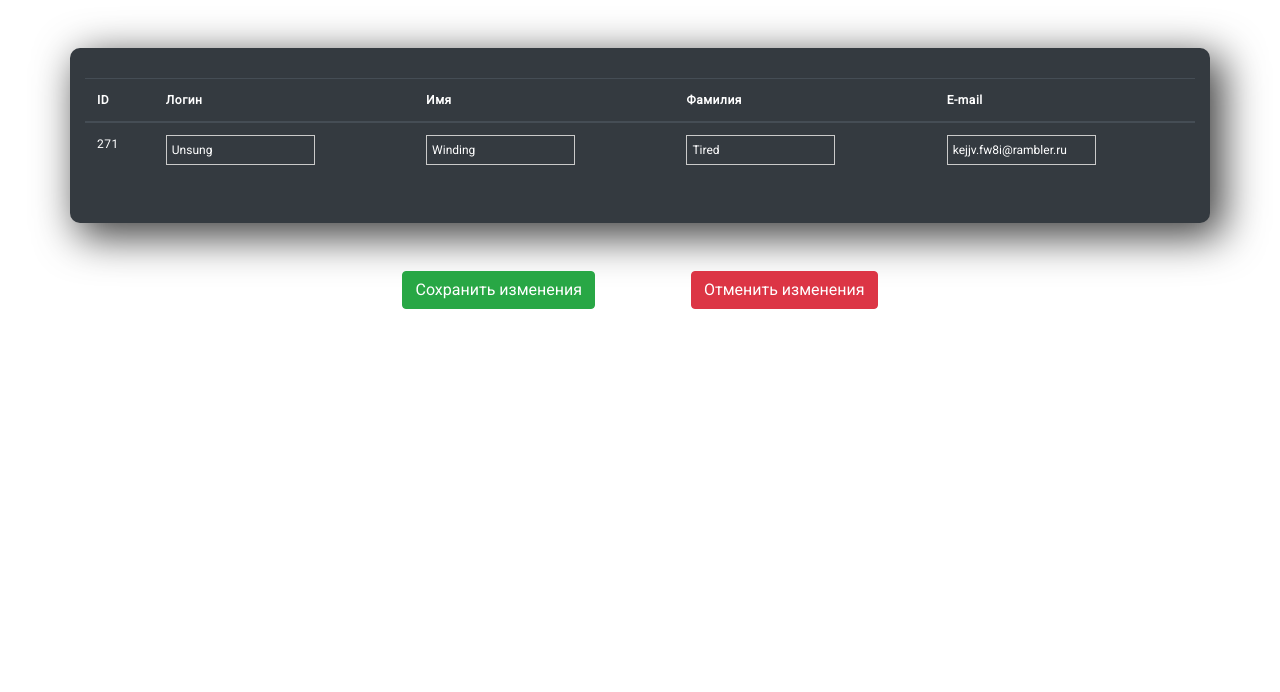
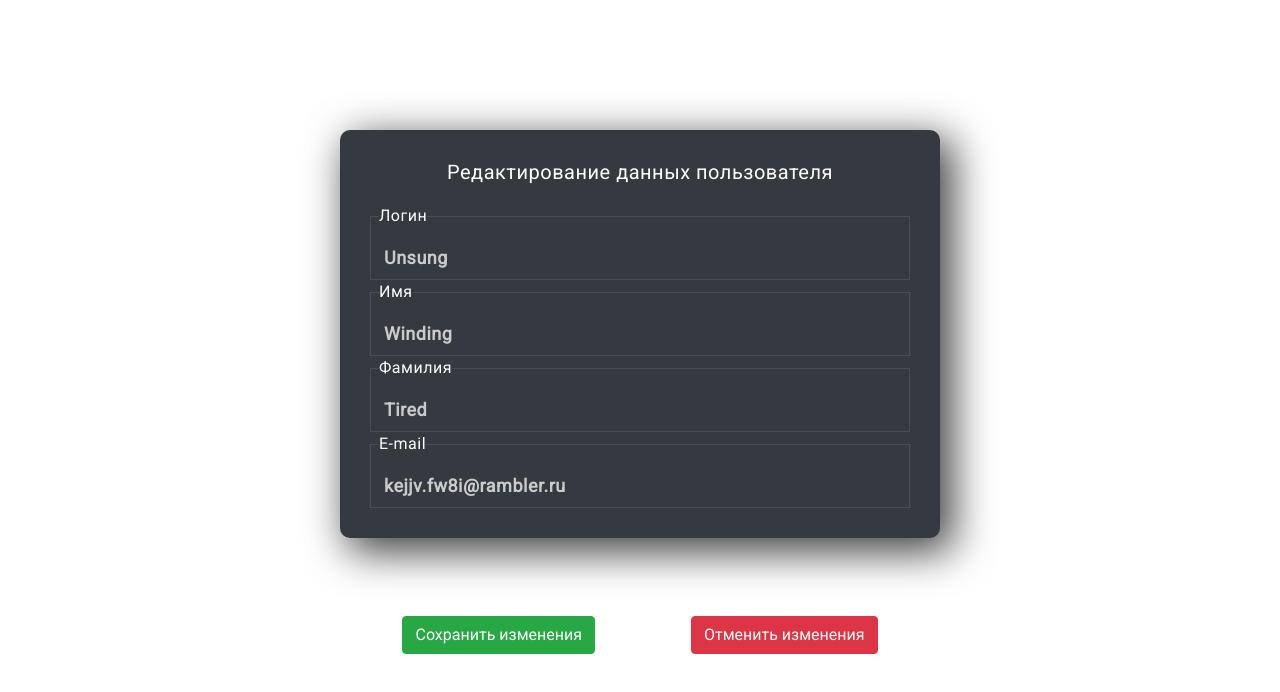
Before and after one commit to TanyaZolotarova/React-users-table-app, a React (Create React App) app: page /users/1 in a window 1280 px wide. Shown: the top 692 px of the page. Built offline with nearby package versions, Linux system fonts and the light colour scheme.

Commit message:
fix userEdid page

```diff
--- a/src/App.css
+++ b/src/App.css
@@ -231,11 +231,43 @@ header a:hover{
 .textarea_users{
   color: #fff;
   padding: 5px;
+
+}
+.table td{
+  vertical-align: inherit;
 }
 
 .border-input-users{
-  border: 1px solid #cacaca;
+  border: 1px solid #454d55!important;
 }
+.border-input-users:hover{
+  border: 1px solid #cacaca!important;
+}
+
+.d-flex{
+  align-items: center;
+}
+
+.user-h2{
+  font-size: 20px;
+  color: #ffffff;
+  text-align: center;
+  margin-bottom: 20px;
+}
+
+.label_text_user {
+  color: #fff;
+  font-weight: 400;
+  width: auto!important;
+  font-size: 16px;
+  text-align: initial!important;
+}
+
+.form-control_user{
+  color: #cacaca!important;
+}
+
+
 
 
 
--- a/src/Components/FormRegisterComponent.js
+++ b/src/Components/FormRegisterComponent.js
@@ -15,6 +15,8 @@ import {setErrors, setField, setLoggedIn, clearForm} from "/home/tanya/PhpstormP
 
 
 class FormRegisterComponent extends React.Component {
+
+
     fields = {
         username: '',
         email: '',
@@ -23,12 +25,9 @@ class FormRegisterComponent extends React.Component {
         password:'',
     };
 
-
     componentDidMount() {
         this.props.clearForm(this.fields);
-    }
-
-
+    };
 
     handleChange = ({target}) => {
         this.props.setField(target)
@@ -38,7 +37,7 @@ class FormRegisterComponent extends React.Component {
         e.preventDefault();
         const errors = this.validateForm();
         if (Object.keys(errors).length === 0) {
-            this.props.setLoggedIn(this.fields);
+            this.props.isLogged(this.fields);
         } else {
             this.props.setErrors(errors);
         }
@@ -87,7 +86,10 @@ class FormRegisterComponent extends React.Component {
         this.props.clearForm(this.fields);
         e.preventDefault()
     };
+
+
     render() {
+
         const {fields, errors} = this.props;
         return (
             <div>
--- a/src/Redux/actions/registration.js
+++ b/src/Redux/actions/registration.js
@@ -1,27 +1,33 @@
-// import * as action from '../constants/constants'
-
 export const REGISTRATION_SET_ERRORS = '[registration] set errors';
 export const REGISTRATION_SET_FIELD = '[registration] set field';
 export const REGISTRATION_CLEAR_FORM = '[registration] clear form';
 export const REGISTRATION_SET_LOGGED_IN = '[registration] set logged in';
 
-export const setErrors = (errors) => ({
-  type: REGISTRATION_SET_ERRORS,
-  errors,
-});
+export const setErrors = (errors) => {
+  return {
+    type: REGISTRATION_SET_ERRORS,
+    errors
+  }
+};
 
-export const setField = (field) => ({
-  type: REGISTRATION_SET_FIELD,
-  field,
-});
+export const setField = (field) => {
+  return {
+    type: REGISTRATION_SET_FIELD,
+    field
+  }
+};
 
-export const setLoggedIn = (fields) => ({
-  type: REGISTRATION_SET_LOGGED_IN,
-  // isLogged: true,
-  fields,
-});
+export const setLoggedIn = (fields) => {
+  return {
+    type: REGISTRATION_SET_LOGGED_IN,
+    // isLogged: true,
+    fields
+  }
+};
 
-export const clearForm = (fields) => ({
-  type: REGISTRATION_CLEAR_FORM,
-  fields,
-});
+export const clearForm = (fields) => {
+  return {
+    type: REGISTRATION_CLEAR_FORM,
+    fields
+  }
+};
--- a/src/Redux/actions/row.js
+++ b/src/Redux/actions/row.js
@@ -1,7 +1,7 @@
 export const GENERATE_DATA = '[table] generate user data in rows';
 export const UPDATE_FILTERED_ROWS = '[table] update filtered rows';
 export const UPDATE_PAGE = '[table] update page';
-export const EDIT_USER_ROW = '[table] edit user row'
+export const EDIT_USER_ROW = '[table] edit user row';
 
 
 
@@ -26,9 +26,9 @@ export const updatePage = (page) => {
   }
 };
 
-export const editUser = (data) => {
+export const editUser = (rows) => {
   return {
     type: EDIT_USER_ROW,
-    data
+    data: rows
   }
 }
--- a/src/Redux/reducers/userRowsReduser.js
+++ b/src/Redux/reducers/userRowsReduser.js
@@ -3,7 +3,7 @@ import {EDIT_USER_ROW, GENERATE_DATA, UPDATE_FILTERED_ROWS, UPDATE_PAGE} from ".
 import {generateEmail, generateId, generateName} from "/home/tanya/PhpstormProjects/untitled8/src/SitePageComponents/RandomFunctions.js";
 
 
-
+//for getting data from reducer --> initial state
 
 function generateRows() {
   const amountOfRows = 100;
@@ -21,12 +21,15 @@ function generateRows() {
   }
 
   return result;
-};
+}
 
+//
 
 const generateUserRow = (state = generateRows(), action) => {
   switch (action.type) {
     case GENERATE_DATA:
+      return [...action.data];
+    case EDIT_USER_ROW:
       return [...action.data];
     default:
       return state;
@@ -36,6 +39,8 @@ const generateUserRow = (state = generateRows(), action) => {
 const updatedData = (state = [], action) => {
   switch (action.type) {
     case UPDATE_FILTERED_ROWS:
+      return [...action.data];
+    case EDIT_USER_ROW:
       return [...action.data];
     default:
       return state;
@@ -53,23 +58,11 @@ const page = (state = 1, action) => {
   }
 };
 
-const edit = (state = [], action) => {
-  switch (action.type) {
-    case EDIT_USER_ROW:
-      return [...action.data];
-    default:
-      return state;
-  }
-};
-
-
-
 
 export const userRowsReducer = combineReducers({
   updatedData,
   page,
-  edit,
-  generateUserRow
+  generateUserRow,
 });
 
 
--- a/src/SitePageComponents/EdidUserRowComponent.js
+++ b/src/SitePageComponents/EdidUserRowComponent.js
@@ -1,20 +1,22 @@
 import React from 'react';
+import '../App.css';
 import {connect} from "react-redux";
 import {generateData} from "/home/tanya/PhpstormProjects/untitled8/src/Redux/actions/row.js";
+
 
 
 class EditUserRowContainer extends React.Component {
 
     state = {
         row: {},
+        rowId: null,
     }
 
     componentDidMount() {
         const {id} = this.props.match.params;
         const fields = this.props.generateUserRow;
-
-        this.setState({row: fields[id]});
-    }
+        this.setState({row: fields[id], rowId: id});
+    };
 
     handleChange = (event) => {
         const {target} = event;
@@ -25,42 +27,87 @@ class EditUserRowContainer extends React.Component {
                 [target.name]: target.value,
             }
         });
-    }
+    };
+
     //TODO: action for changing store
     handleSave() {
-        return undefined;
+        const {row, rowId} = this.state;
+        const result = this.props.generateUserRow;
+        result[rowId] = row;
+
+        this.props.editUser(result);
+        window.history.back();
     }
+
 
     render() {
         return (
             <div className='fon_page'>
-                <form className="container-sm mt-5 bg-dark" onSubmit= {this.submitEdit}>
-                    <table className="table table-hover" id='table-edit'>
-                        <thead className="thead-dark ">
-                        <tr>
-                            <th scope="col">ID</th>
-                            <th scope="col">Логин</th>
-                            <th scope="col">Имя</th>
-                            <th scope="col">Фамилия</th>
-                            <th scope="col">E-mail</th>
-                        </tr>
-                        </thead>
-                        <tbody>
-                        <tr>
-                            <td className={"textarea_users"}>
-                                {this.state.row.id}
-                            </td>
-                            {['name1', 'name2', 'name3', 'email'].map((name) =>
+                <div className={'container form_block'}>
+                <form className={"bg-dark"} onSubmit= {this.submitEdit}>
+
+
+                        <h2 className="user-h2">Редактирование данных пользователя  </h2>
+
+
+                    {/*  === EDIT_FORM ===  */}
+
+                    <fieldset className="fieldset border border-input-users">
+                            <legend className="label_text_user ml-2">Логин</legend>
+                            {['name1'].map((name) =>
                                 <td key={name}>
-                                    <input className={"bg-dark textarea_users border-input-users"} type={"text"} name={name} onChange={this.handleChange}
-                                           value={this.state.row[name]} />
-                                </td>
-                            )}
-                        </tr>
-                        </tbody>
-                    </table>
-                </form>
+                                    <input
+                                        className="form-control form-control_user input_border form_input bg-dark "
+                                        name={name}
+                                        onChange={this.handleChange}
+                                        value={this.state.row[name]}
+                                    />
+                                </td>)}
+                        </fieldset>
 
+                        <fieldset className="fieldset border border-input-users">
+                            <legend className="label_text_user ml-2">Имя</legend>
+                            {['name2'].map((name) =>
+                                <td key={name}>
+                                    <input
+                                        className="form-control form-control_user input_border form_input bg-dark "
+                                        name={name}
+                                        onChange={this.handleChange}
+                                        value={this.state.row[name]}
+                                    />
+                                </td>)}
+                        </fieldset>
+
+                        <fieldset className="fieldset border border-input-users">
+                            <legend className="label_text_user ml-2">Фамилия</legend>
+                            {['name3'].map((name) =>
+                                <td key={name}>
+                                    <input
+                                        className="form-control form-control_user input_border form_input bg-dark "
+                                        name={name}
+                                        onChange={this.handleChange}
+                                        value={this.state.row[name]}
+                                    />
+                                </td>)}
+
+                        </fieldset>
+
+                        <fieldset className="fieldset border border-input-users">
+                            <legend className="label_text_user ml-2">E-mail</legend>
+                            {['email'].map((name) =>
+                                <td key={name}>
+                                    <input
+                                        className="form-control form-control_user input_border form_input bg-dark "
+                                        name={name}
+                                        onChange={this.handleChange}
+                                        value={this.state.row[name]}
+                                    />
+                                </td>)}
+                        </fieldset>
+
+
+                    </form>
+                </div>
                 <div className='d-flex justify-content-center mt-5'>
                     <button
                         className='btn btn-success mr-5 bttn'
--- a/src/SitePageComponents/HomePageComponent.js
+++ b/src/SitePageComponents/HomePageComponent.js
@@ -47,10 +47,7 @@ class HomePageComponent extends React.Component {
 
 const mapStateToProps = state => {
 
-  console.log("state.rows.activeId", state.rows)
   return { ...state.rows,
-    activeId: state.rows.activeId,
-    // generateUserRow: state.rows.generateUserRow,
   };
 };
 
```
Also changed, not shown: src/SitePageComponents/TableComponent.js (+0 -111 lines).
